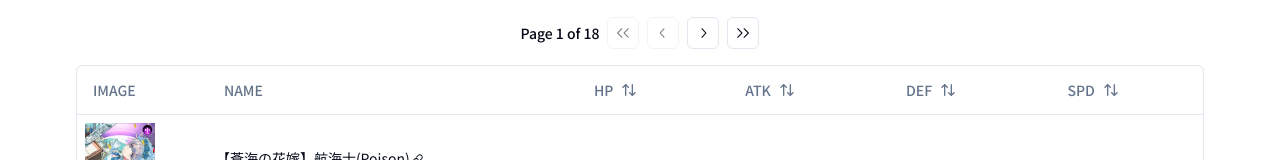
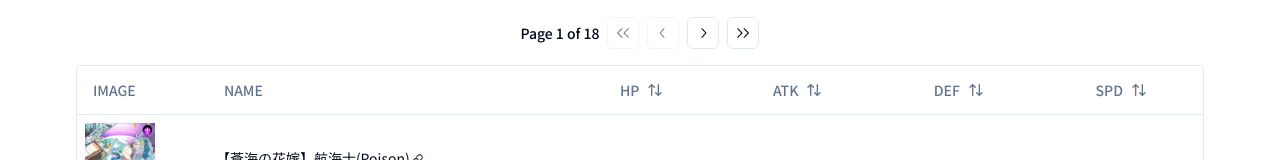
Before and after one commit to shimishimizu/jobtribes-tools, a Next.js app: page /amulets in a window 1280 px wide. Shown: the part 355-515 px from the top of the page. Built offline with nearby package versions, Linux system fonts and the light colour scheme; no server answers.

Commit message:
テーブルのスタイル修正

```diff
--- a/app/amulets/_componets/TableColumn.tsx
+++ b/app/amulets/_componets/TableColumn.tsx
@@ -68,7 +68,9 @@ export const columns: ColumnDef<Amulet>[] = [
   },
   {
     accessorKey: "rarity",
-    header: "RARITY",
+    header: () => {
+      return <span className="block text-center">RARITY</span>;
+    },
     cell: ({ row }) => {
       const rarity: string = row.getValue("rarity");
       const path = rarityIcon.find((item) => item.name === rarity);
@@ -89,7 +91,9 @@ export const columns: ColumnDef<Amulet>[] = [
   },
   {
     accessorKey: "element",
-    header: "ELEMENT",
+    header: () => {
+      return <span className="block text-center">ELEMENT</span>;
+    },
     cell: ({ row }) => {
       const element: string = row.getValue("element");
       const path = elementIcon.find((item) => item.name === element);
@@ -110,7 +114,9 @@ export const columns: ColumnDef<Amulet>[] = [
   },
   {
     accessorKey: "type",
-    header: "TYPE",
+    header: () => {
+      return <span className="block text-center">TYPE</span>;
+    },
     cell: ({ row }) => {
       const type: string = row.getValue("type");
       const path = typeIcon.find((item) => item.name === type);
@@ -131,7 +137,9 @@ export const columns: ColumnDef<Amulet>[] = [
   },
   {
     accessorKey: "category",
-    header: "CATEGORY",
+    header: () => {
+      return <span className="block text-center">CATEGORY</span>;
+    },
     filterFn: exactTextFilterFn,
     cell: ({ row }) => {
       const category: string = row.getValue("category");
@@ -155,6 +163,7 @@ export const columns: ColumnDef<Amulet>[] = [
     accessorKey: "spec.status.hp",
     header: ({ column }) => {
       return (
+        <span className="block text-center">
           <Button
             variant="ghost"
             onClick={() => column.toggleSorting()}
@@ -163,6 +172,7 @@ export const columns: ColumnDef<Amulet>[] = [
             HP
             <ArrowUpDown className="ml-2 h-4 w-4" />
           </Button>
+        </span>
       );
     },
     cell: ({ row }) => {
@@ -174,6 +184,7 @@ export const columns: ColumnDef<Amulet>[] = [
     accessorKey: "spec.status.atk",
     header: ({ column }) => {
       return (
+        <span className="block text-center">
           <Button
             variant="ghost"
             onClick={() => column.toggleSorting()}
@@ -182,6 +193,7 @@ export const columns: ColumnDef<Amulet>[] = [
             ATK
             <ArrowUpDown className="ml-2 h-4 w-4" />
           </Button>
+        </span>
       );
     },
     cell: ({ row }) => {
@@ -193,6 +205,7 @@ export const columns: ColumnDef<Amulet>[] = [
     accessorKey: "spec.status.def",
     header: ({ column }) => {
       return (
+        <span className="block text-center">
           <Button
             variant="ghost"
             onClick={() => column.toggleSorting()}
@@ -201,6 +214,7 @@ export const columns: ColumnDef<Amulet>[] = [
             DEF
             <ArrowUpDown className="ml-2 h-4 w-4" />
           </Button>
+        </span>
       );
     },
     cell: ({ row }) => {
@@ -212,6 +226,7 @@ export const columns: ColumnDef<Amulet>[] = [
     accessorKey: "spec.status.spd",
     header: ({ column }) => {
       return (
+        <span className="block text-center">
           <Button
             variant="ghost"
             onClick={() => column.toggleSorting()}
@@ -221,6 +236,7 @@ export const columns: ColumnDef<Amulet>[] = [
             SPD
             <ArrowUpDown className="ml-2 h-4 w-4" />
           </Button>
+        </span>
       );
     },
     cell: ({ row }) => {
```
Lines whose indentation alone changed are shown as unchanged.
